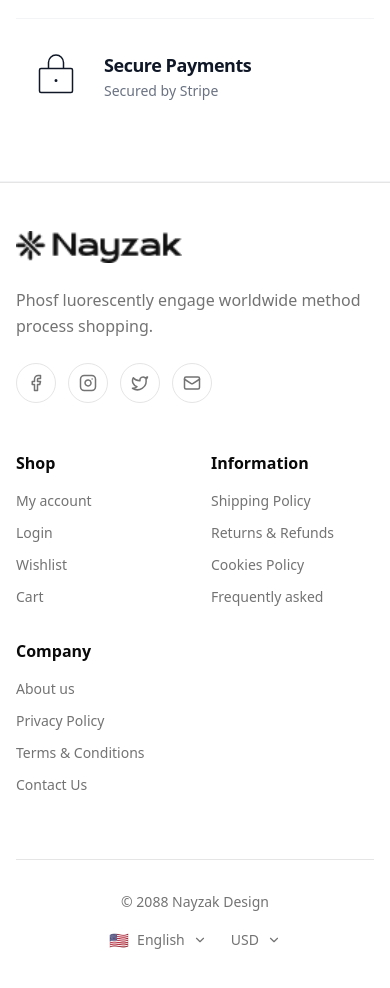
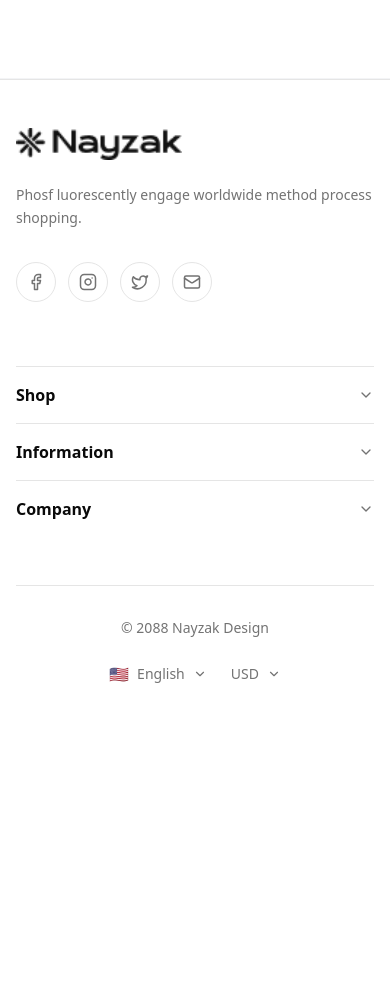
Before and after one commit to oodling-shop/oodling-frontend, a Next.js app: page / in a window 390 px wide. Shown: the part 6640-7628 px from the top of the page. After the commit the page ends 7374 px from the top, so only its background shows below. Built offline with nearby package versions, Linux system fonts and the light colour scheme.

Commit message:
feat: Implement Footer and Home Features components.

```diff
--- a/components/footer.tsx
+++ b/components/footer.tsx
@@ -1,14 +1,110 @@
+'use client';
+
+import { useState } from 'react';
 import { Container } from './container';
 import Link from 'next/link';
 import Image from 'next/image';
 import { Facebook, Instagram, Twitter, Mail, ChevronDown } from 'lucide-react';
+import { cn } from '@/helpers/cn';
+
+const footerSections = [
+  {
+    title: 'Shop',
+    links: [
+      { label: 'My account', href: '#' },
+      { label: 'Login', href: '#' },
+      { label: 'Wishlist', href: '#' },
+      { label: 'Cart', href: '#' },
+    ],
+  },
+  {
+    title: 'Information',
+    links: [
+      { label: 'Shipping Policy', href: '#' },
+      { label: 'Returns & Refunds', href: '#' },
+      { label: 'Cookies Policy', href: '#' },
+      { label: 'Frequently asked', href: '#' },
+    ],
+  },
+  {
+    title: 'Company',
+    links: [
+      { label: 'About us', href: '#' },
+      { label: 'Privacy Policy', href: '#' },
+      { label: 'Terms & Conditions', href: '#' },
+      { label: 'Contact Us', href: '#' },
+    ],
+  },
+];
+
+const SocialIcon = ({ Icon, href }: { Icon: any; href: string }) => (
+  <Link
+    href={href}
+    className="p-2.5 rounded-full border border-border bg-background hover:bg-muted hover:text-foreground text-muted-foreground transition-colors group"
+  >
+    <Icon
+      size={18}
+      strokeWidth={2}
+      className="group-hover:scale-110 transition-transform duration-200"
+    />
+  </Link>
+);
+
+const AccordionItem = ({
+  title,
+  links,
+}: {
+  title: string;
+  links: { label: string; href: string }[];
+}) => {
+  const [isOpen, setIsOpen] = useState(false);
+
+  return (
+    <div className="border-b border-border last:border-0">
+      <button
+        onClick={() => setIsOpen(!isOpen)}
+        className="flex w-full items-center justify-between py-4 text-left font-semibold text-foreground transition-all hover:text-primary"
+      >
+        {title}
+        <ChevronDown
+          size={16}
+          className={cn(
+            'text-muted-foreground transition-transform duration-200',
+            isOpen && 'rotate-180'
+          )}
+        />
+      </button>
+      <div
+        className={cn(
+          'grid transition-[grid-template-rows] duration-200 ease-in-out',
+          isOpen ? 'grid-rows-[1fr] pb-4' : 'grid-rows-[0fr]'
+        )}
+      >
+        <div className="overflow-hidden">
+          <ul className="flex flex-col gap-3 text-sm text-muted-foreground">
+            {links.map((link) => (
+              <li key={link.label}>
+                <Link
+                  href={link.href}
+                  className="hover:text-foreground transition-colors block py-0.5"
+                >
+                  {link.label}
+                </Link>
+              </li>
+            ))}
+          </ul>
+        </div>
+      </div>
+    </div>
+  );
+};
 
 export const Footer = () => {
   return (
-    <footer className="bg-background text-foreground py-12 lg:py-16 border-t border-border">
+    <footer className="bg-background text-foreground py-12 lg:py-16 border-t border-border mt-auto">
       <Container>
-        <div className="flex flex-col lg:flex-row justify-between gap-12 lg:gap-24 mb-16">
-          {/* Left Column */}
+        <div className="flex flex-col lg:flex-row justify-between gap-12 lg:gap-24 mb-12 lg:mb-16">
+          {/* Brand Column */}
           <div className="flex flex-col gap-6 max-w-sm">
             <Link href="/" className="inline-block">
               <Image
@@ -19,71 +115,69 @@
                 className="h-8 w-auto object-contain"
               />
             </Link>
-            <p className="text-muted-foreground leading-relaxed">
+            <p className="text-muted-foreground leading-relaxed text-sm md:text-base">
               Phosf luorescently engage worldwide method process shopping.
             </p>
-            <div className="flex gap-3">
-              {[Facebook, Instagram, Twitter, Mail].map((Icon, i) => (
-                <Link
-                  key={i}
-                  href="#"
-                  className="p-2.5 rounded-full border border-border bg-background hover:bg-muted hover:text-foreground text-muted-foreground transition-colors"
-                >
-                  <Icon size={18} strokeWidth={2} />
-                </Link>
-              ))}
+            <div className="flex gap-3 mt-2">
+              <SocialIcon Icon={Facebook} href="#" />
+              <SocialIcon Icon={Instagram} href="#" />
+              <SocialIcon Icon={Twitter} href="#" />
+              <SocialIcon Icon={Mail} href="#" />
             </div>
           </div>
 
-          {/* Right Columns Grid */}
-          <div className="grid grid-cols-2 md:grid-cols-3 gap-8 md:gap-16 w-full lg:w-auto">
-            {/* Shop Column */}
-            <div className="flex flex-col gap-4">
-              <h3 className="font-semibold text-foreground">Shop</h3>
-              <ul className="flex flex-col gap-3 text-sm text-muted-foreground">
-                <li><Link href="#" className="hover:text-foreground transition-colors">My account</Link></li>
-                <li><Link href="#" className="hover:text-foreground transition-colors">Login</Link></li>
-                <li><Link href="#" className="hover:text-foreground transition-colors">Wishlist</Link></li>
-                <li><Link href="#" className="hover:text-foreground transition-colors">Cart</Link></li>
-              </ul>
-            </div>
+          {/* Desktop Links Grid (Hidden on Mobile) */}
+          <div className="hidden md:grid grid-cols-3 gap-8 md:gap-12 lg:gap-16 flex-1 lg:max-w-3xl">
+            {footerSections.map((section) => (
+              <div key={section.title} className="flex flex-col gap-4">
+                <h3 className="font-semibold text-foreground">
+                  {section.title}
+                </h3>
+                <ul className="flex flex-col gap-3 text-sm text-muted-foreground">
+                  {section.links.map((link) => (
+                    <li key={link.label}>
+                      <Link
+                        href={link.href}
+                        className="hover:text-foreground transition-colors inline-block"
+                      >
+                        {link.label}
+                      </Link>
+                    </li>
+                  ))}
+                </ul>
+              </div>
+            ))}
+          </div>
 
-            {/* Information Column */}
-            <div className="flex flex-col gap-4">
-              <h3 className="font-semibold text-foreground">Information</h3>
-              <ul className="flex flex-col gap-3 text-sm text-muted-foreground">
-                <li><Link href="#" className="hover:text-foreground transition-colors">Shipping Policy</Link></li>
-                <li><Link href="#" className="hover:text-foreground transition-colors">Returns & Refunds</Link></li>
-                <li><Link href="#" className="hover:text-foreground transition-colors">Cookies Policy</Link></li>
-                <li><Link href="#" className="hover:text-foreground transition-colors">Frequently asked</Link></li>
-              </ul>
-            </div>
-
-            {/* Company Column */}
-            <div className="flex flex-col gap-4">
-              <h3 className="font-semibold text-foreground">Company</h3>
-              <ul className="flex flex-col gap-3 text-sm text-muted-foreground">
-                <li><Link href="#" className="hover:text-foreground transition-colors">About us</Link></li>
-                <li><Link href="#" className="hover:text-foreground transition-colors">Privacy Policy</Link></li>
-                <li><Link href="#" className="hover:text-foreground transition-colors">Terms & Conditions</Link></li>
-                <li><Link href="#" className="hover:text-foreground transition-colors">Contact Us</Link></li>
-              </ul>
-            </div>
+          {/* Mobile Links Accordion (Hidden on Desktop) */}
+          <div className="block md:hidden w-full border-t border-border mt-4">
+            {footerSections.map((section) => (
+              <AccordionItem
+                key={section.title}
+                title={section.title}
+                links={section.links}
+              />
+            ))}
           </div>
         </div>
 
         {/* Bottom Bar */}
-        <div className="pt-8 border-t border-border flex flex-col md:flex-row justify-between items-center gap-4 text-sm text-muted-foreground">
-          <p>© 2088 Nayzak Design</p>
+        <div className="pt-8 border-t border-border flex flex-col md:flex-row justify-between items-center gap-6 text-sm text-muted-foreground">
+          <p className="text-center md:text-left">
+            © 2088 Nayzak Design
+          </p>
+
           <div className="flex items-center gap-6">
-            <button className="flex items-center gap-2 hover:text-foreground transition-colors">
-              <span className="text-base">🇺🇸</span>
+            <button className="flex items-center gap-2 hover:text-foreground transition-colors group">
+              <span className="text-base group-hover:scale-110 transition-transform">
+                🇺🇸
+              </span>
               <span>English</span>
-              <ChevronDown size={14} />
+              <ChevronDown size={14} className="group-hover:translate-y-0.5 transition-transform" />
             </button>
-            <button className="flex items-center gap-2 hover:text-foreground transition-colors">
+            <button className="flex items-center gap-2 hover:text-foreground transition-colors group">
               <span>USD</span>
-              <ChevronDown size={14} />
+              <ChevronDown size={14} className="group-hover:translate-y-0.5 transition-transform" />
             </button>
           </div>
         </div>
--- a/components/home/features.tsx
+++ b/components/home/features.tsx
@@ -32,28 +32,26 @@
   return (
     <section className="py-12 md:py-20 bg-white border-t border-b border-gray-100">
       <Container>
-        <div className="grid grid-cols-1 sm:grid-cols-2 lg:grid-cols-4">
+        <div className="grid grid-cols-2 lg:grid-cols-4">
           {FEATURES.map((feature, index) => {
             const Icon = feature.icon;
             return (
               <div
                 key={index}
                 className={cn(
-                  "flex items-center gap-6 py-8 px-4 sm:px-8 transition-colors duration-300",
+                  "flex flex-col lg:flex-row items-center lg:items-center gap-4 lg:gap-6 py-8 px-4 sm:px-8 transition-colors duration-300",
                   // Vertical dividers on desktop (lg)
                   index !== FEATURES.length - 1 && "lg:border-r border-gray-100",
-                  // Divider for tablet (2x2 grid)
-                  index % 2 === 0 && "sm:border-r lg:border-r-0 border-gray-100",
-                  index < 2 && "sm:max-lg:border-b border-gray-100",
-                  // Mobile dividers (between each item except last)
-                  index !== FEATURES.length - 1 && "max-sm:border-b border-gray-100"
+                  // Mobile/Tablet: No borders for cleaner look in 2x2 grid, or add if strictly needed.
+                  // Assuming clean look is desired based on "exact" image which likely has white space.
+                  // We removed the complex mobile/tablet border logic.
                 )}
               >
                 <div className="flex-shrink-0 text-gray-900">
-                  <Icon size={48} weight="thin" />
+                  <Icon size={40} weight="thin" className="lg:w-12 lg:h-12" />
                 </div>
-                <div className="flex flex-col gap-0.5">
-                  <h3 className="text-lg font-semibold text-gray-900 tracking-tight">
+                <div className="flex flex-col gap-1 text-center lg:text-left">
+                  <h3 className="text-base sm:text-lg font-semibold text-gray-900 tracking-tight">
                     {feature.title}
                   </h3>
                   <p className="text-sm text-gray-500 font-medium">
```
